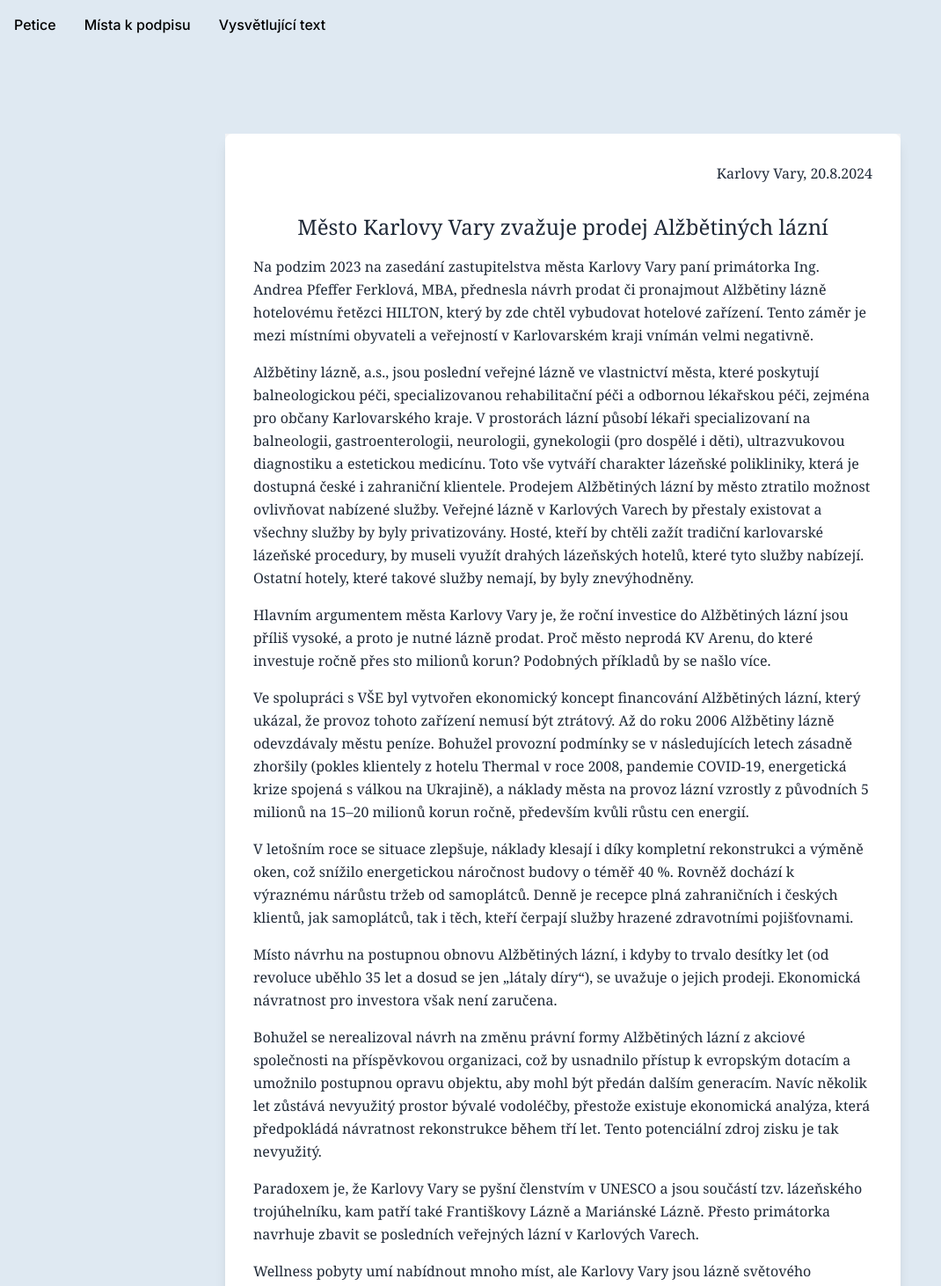
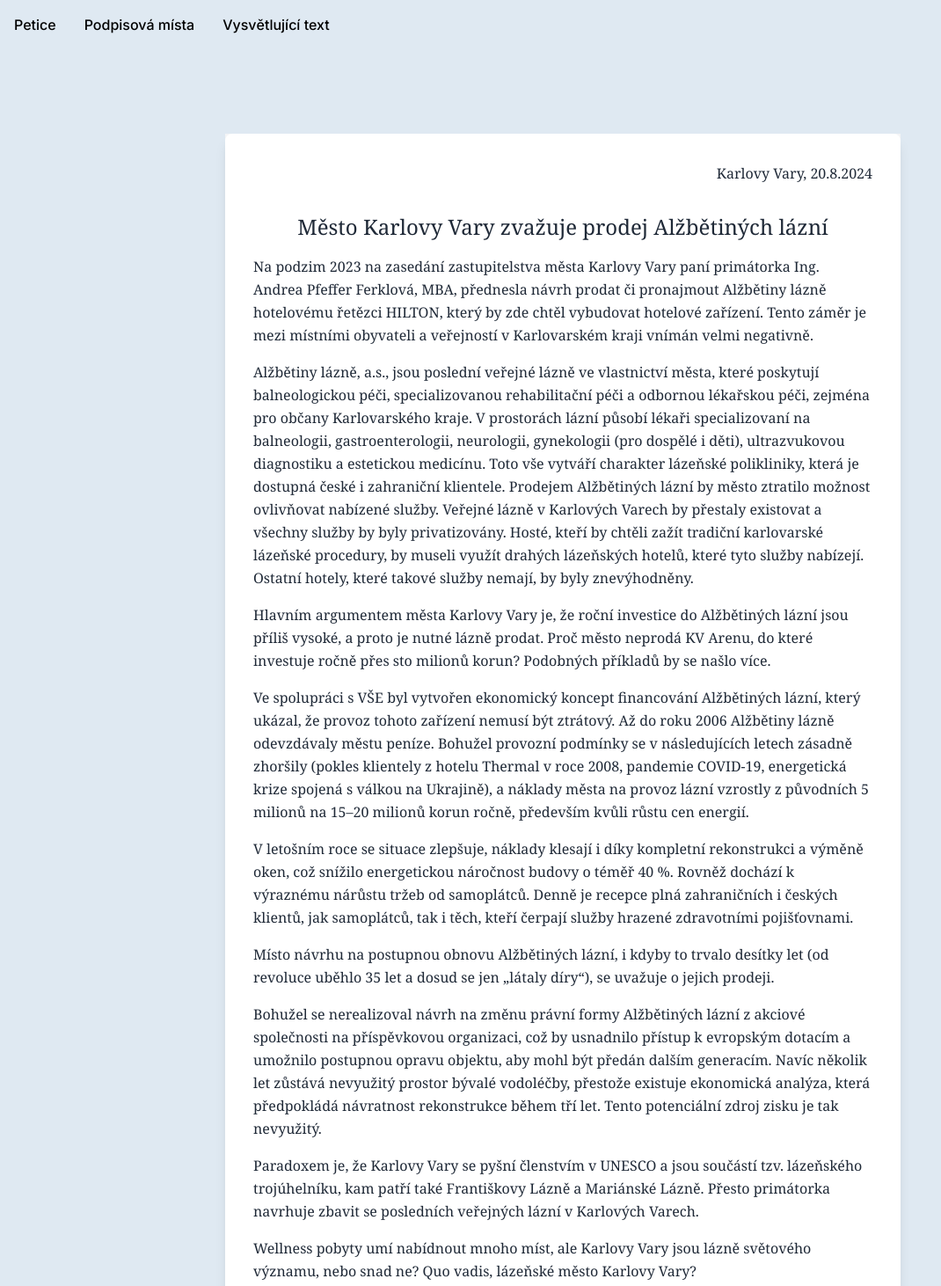
Before and after one commit to Dejvovo/sissikv, a Next.js app: page /vysvetlujici-dopis in a window 1280 px wide. Shown: the top 1462 px of the page at 88% size, without its empty margins (0-1070 px from the left). Built offline with nearby package versions, Linux system fonts and the light colour scheme.

Commit message:
Elektronicky podpis odstranen, pridana odberova mista, prejmenovan titulek, pridan footer, upraven vysvetlujici text

```diff
--- a/src/app/page.js
+++ b/src/app/page.js
@@ -14,7 +14,7 @@ export default function Home() {
                 <a href="#">Petice</a>
               </li>
               <li>
-                <a href="#mista-k-podpisu">Místa k podpisu</a>
+                <a href="#mista-k-podpisu">Podpisová místa</a>
               </li>
               <li>
                 <a href="/vysvetlujici-dopis">Vysvětlující text</a>
@@ -32,7 +32,7 @@ export default function Home() {
               Podepište prosím petici na podporu zachování Alžbětiných lázní v Karlových Varech. Chcete, aby tento objekt zůstal ve vlastnictví a správě města jako veřejné lázeňské a rehabilitační zařízení, aniž by byl prodán nebo pronajat jiným subjektům? Pokud ano, připojte svůj podpis a podpořte zachování této cenné služby pro veřejnost.
             </div>
           </div>
-          <button className="bg-red-500 opacity-90 rounded-md inline-block w-[250px] h-[50px]" onClick={() => window.open('https://portal.gov.cz/e-petice/819-alzbetiny-lazne-karlovy-vary-navrh-na-konani-mistniho-referenda', '_blank')}><span className="m-10 text-customWhite font-semibold">Chci podepsat</span></button>
+          <a className="bg-red-500 flex content-center items-center text-center  opacity-90 rounded-md w-[250px] h-[50px]" href="#mista-k-podpisu"><span className="inline-block w-full text-customWhite font-semibold">Podepsat fyzicky</span></a>
           <Link className="bg-customBlue flex items-center justify-center text-center opacity-90 rounded-md w-[250px] h-[50px] text-customWhite font-semibold" href={'/vysvetlujici-dopis'}>Vysvětlující text
             <svg class="w-4 h-4 ms-2 rtl:rotate-180 inline-block" aria-hidden="true" xmlns="http://www.w3.org/2000/svg" fill="none" viewBox="0 0 14 10">
               <path stroke="currentColor" stroke-linecap="round" stroke-linejoin="round" stroke-width="2" d="M1 5h12m0 0L9 1m4 4L9 9" />
@@ -40,10 +40,10 @@ export default function Home() {
           </Link>
         </section>
         <section className="flex flex-col justify-center items-center gap-7">
-          <div id="mista-k-podpisu" className="text-3xl">Místa k podpisu</div>
+          <div id="mista-k-podpisu" className="text-3xl">Podpisová místa</div>
 
           <div class="flex flex-col items-center bg-white border border-gray-200 rounded-lg shadow md:flex-row md:max-w-xl hover:bg-gray-100 dark:border-gray-700 dark:bg-gray-800 dark:hover:bg-gray-700">
-            <iframe className={"w-screen sm:w-[400px]"} style={{ border: 'none' }} src="https://en.frame.mapy.cz/s/purolofohu"  height="280" frameborder="0"></iframe>
+            <iframe className={"w-screen sm:w-[400px]"} style={{ border: 'none' }} src="https://en.frame.mapy.cz/s/purolofohu" height="280" frameborder="0"></iframe>
             <div class="flex flex-col justify-between p-4 leading-normal w-screen sm:w-[400px]">
               <p class="mb-3 font-normal text-gray-700 dark:text-gray-400 text-right sm:text-left">
                 Gastrocentrum Karlovy Vary s.r.o. <br />
@@ -92,28 +92,32 @@ export default function Home() {
             </div>
           </div>
 
+          <div class="flex flex-col items-center bg-white border border-gray-200 rounded-lg shadow md:flex-row md:max-w-xl hover:bg-gray-100 dark:border-gray-700 dark:bg-gray-800 dark:hover:bg-gray-700">
+            <iframe style={{ border: 'none' }} src="https://en.frame.mapy.cz/s/mabakesuka" width="400" height="280" frameborder="0"></iframe>
+            <div class="flex flex-col justify-between p-4 leading-normal w-screen sm:w-[400px]">
+              <p class="mb-3 font-normal text-gray-700 dark:text-gray-400 text-right sm:text-left">
+                KV Medic s.r.o. - MUDr. Milena Skuhravá<br />
+                Dělnická 932/5<br />
+                Karlovy Vary, Rybáře<br />
+              </p>
+            </div>
+          </div>
+
+
+          <div class="flex flex-col items-center bg-white border border-gray-200 rounded-lg shadow md:flex-row md:max-w-xl hover:bg-gray-100 dark:border-gray-700 dark:bg-gray-800 dark:hover:bg-gray-700">
+            <iframe style={{ border: 'none' }} src="https://en.frame.mapy.cz/s/cofoforubu" width="400" height="280" frameborder="0"></iframe>
+            <div class="flex flex-col justify-between p-4 leading-normal w-screen sm:w-[400px]">
+              <p class="mb-3 font-normal text-gray-700 dark:text-gray-400 text-right sm:text-left">
+                MUDr. Linda Davidová<br />
+                Májová 196/1<br />
+                Dalovice<br />
+              </p>
+            </div>
+          </div>
+
         </section>
-        {/* <hr class="h-px w-5/6 my-8 bg-customGrey border-0"/>
-        <footer>
-          asdfsf
-           <div className="flex justify-between">
-            <button
-              type="button"
-              data-twe-ripple-init
-              data-twe-ripple-color="light"
-              class="mb-2 inline-block rounded bg-[#1877f2] px-6 py-2.5 text-xs font-medium uppercase leading-normal text-white shadow-md transition duration-150 ease-in-out hover:shadow-lg focus:shadow-lg focus:outline-none focus:ring-0 active:shadow-lg">
-              <span class="[&>svg]:h-4 [&>svg]:w-4">
-                <svg
-                  xmlns="http://www.w3.org/2000/svg"
-                  fill="currentColor"
-                  viewBox="0 0 320 512">
-                  <path
-                    d="M80 299.3V512H196V299.3h86.5l18-97.8H196V166.9c0-51.7 20.3-71.5 72.7-71.5c16.3 0 29.4 .4 37 1.2V7.9C291.4 4 256.4 0 236.2 0C129.3 0 80 50.5 80 159.4v42.1H14v97.8H80z" />
-                </svg>
-              </span>
-            </button>
-          </div>
-        </footer> */}
+        <hr class="my-6 border-gray-200 sm:mx-auto dark:border-gray-700 lg:my-8" />
+        <span class="block text-sm text-gray-500 sm:text-center dark:text-gray-400">© 2024 David Goliard</span>
       </main>
     </div>
   );
--- a/src/app/vysvetlujici-dopis/page.js
+++ b/src/app/vysvetlujici-dopis/page.js
@@ -11,7 +11,7 @@ export default function Home() {
                 <a href="/">Petice</a>
               </li>
               <li>
-                <a href="/#mista-k-podpisu">Místa k podpisu</a>
+                <a href="/#mista-k-podpisu">Podpisová místa</a>
               </li>
               <li>
                 <a href="/vysvetlujici-dopis">Vysvětlující text</a>
@@ -47,7 +47,7 @@ export default function Home() {
                 V letošním roce se situace zlepšuje, náklady klesají i díky kompletní rekonstrukci a výměně oken, což snížilo energetickou náročnost budovy o téměř 40 %. Rovněž dochází k výraznému nárůstu tržeb od samoplátců. Denně je recepce plná zahraničních i českých klientů, jak samoplátců, tak i těch, kteří čerpají služby hrazené zdravotními pojišťovnami.
               </p>
               <p className="mb-4">
-                Místo návrhu na postupnou obnovu Alžbětiných lázní, i kdyby to trvalo desítky let (od revoluce uběhlo 35 let a dosud se jen „látaly díry“), se uvažuje o jejich prodeji. Ekonomická návratnost pro investora však není zaručena.
+                Místo návrhu na postupnou obnovu Alžbětiných lázní, i kdyby to trvalo desítky let (od revoluce uběhlo 35 let a dosud se jen „látaly díry“), se uvažuje o jejich prodeji.
               </p>
               <p className="mb-4">
                 Bohužel se nerealizoval návrh na změnu právní formy Alžbětiných lázní z akciové společnosti na příspěvkovou organizaci, což by usnadnilo přístup k evropským dotacím a umožnilo postupnou opravu objektu, aby mohl být předán dalším generacím. Navíc několik let zůstává nevyužitý prostor bývalé vodoléčby, přestože existuje ekonomická analýza, která předpokládá návratnost rekonstrukce během tří let. Tento potenciální zdroj zisku je tak nevyužitý.              </p>
```
